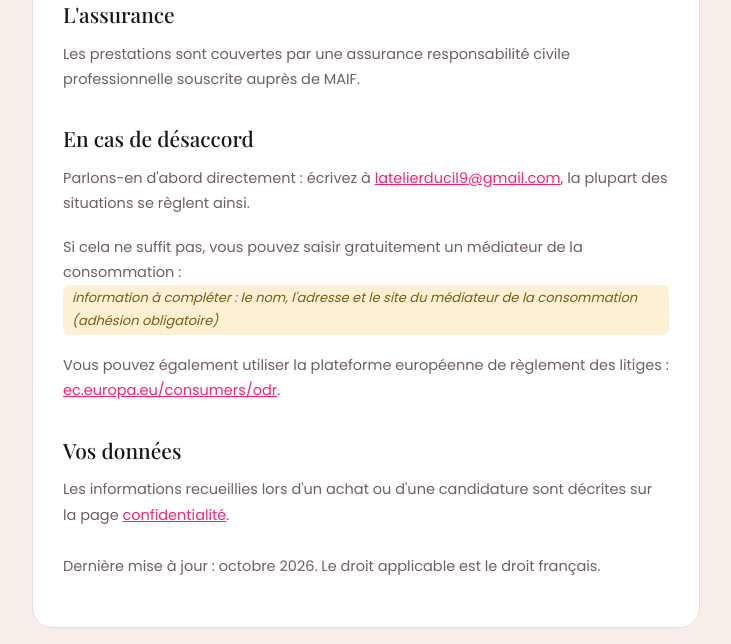
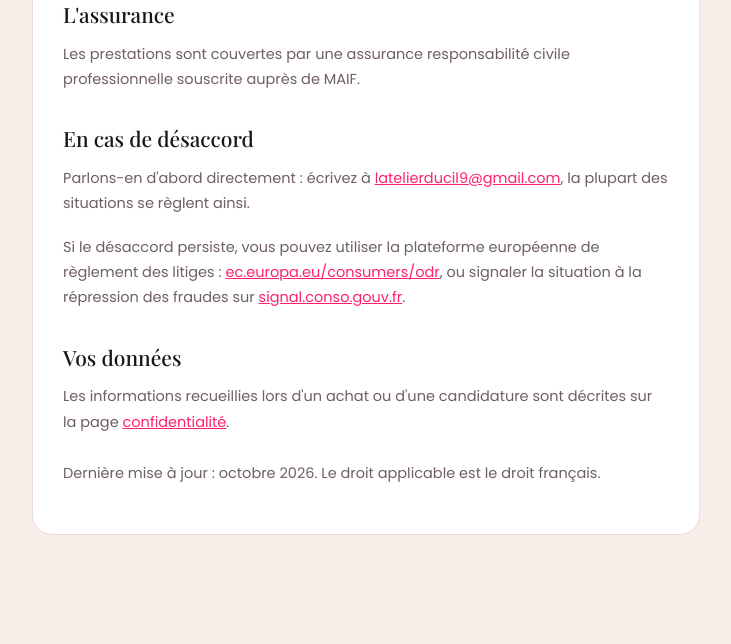
Before and after one commit to latelierducil9/latelierducil9, a PHP site: page /cgv.php in a window 1280 px wide. Shown: the part 1781-2425 px from the top of the page, without its empty margins (274-1005 px from the left). Run offline with PHP 8.4, Linux system fonts and the light colour scheme.

Commit message:
Retirer le bandeau du médiateur, Camille ayant décidé de ne pas adhérer
Camille a choisi de ne pas adhérer à un médiateur de la consommation
pour le moment, en connaissance de l'obligation. Le bandeau jaune
« information à compléter » s'affichait donc aux yeux des visiteuses
sur les CGV, sans aucune chance d'être rempli : il est retiré.

La page ne nomme désormais aucun médiateur, et ne prétend pas non plus
qu'il n'existe aucun recours. Les deux voies réellement ouvertes à une
cliente sont indiquées : la plateforme européenne de règlement des
litiges, et SignalConso pour la répression des fraudes. Annoncer un
médiateur imaginaire aurait été plus grave que de n'en annoncer aucun.

Le choix est documenté dans mentions-data.php et dans cgv.php, avec les
articles concernés (L.612-1 et L.616-1 du code de la consommation),
pour qu'il reste un choix et ne passe pas pour un oubli. Le jour où
elle adhère, remplir le bloc « mediateur » suffit : le paragraphe
réapparaît tout seul.

Les trois pages n'affichent plus aucune information manquante.

Co-Authored-By: Claude Opus 5 <noreply@anthropic.com>
Claude-Session: https://claude.ai/code/session_019Sgyrzd7VLm8Fne7Kf2p9W

```diff
--- a/cgv.php
+++ b/cgv.php
@@ -142,23 +142,43 @@ require __DIR__ . '/partials/header.php';
         <a href="mailto:<?= h($infos['email']) ?>"><?= h($infos['email']) ?></a>,
         la plupart des situations se règlent ainsi.
       </p>
-      <p>
-        Si cela ne suffit pas, vous pouvez saisir gratuitement un médiateur de
-        la consommation :
-        <?php if (info_presente($infos['mediateur']['nom'])): ?>
-          <strong><?= h($infos['mediateur']['nom']) ?></strong><?php
+      <?php
+      /*
+       * Le médiateur de la consommation.
+       *
+       * L'adhésion à un médiateur est obligatoire pour qui vend à des
+       * particuliers (article L.612-1 du code de la consommation), et
+       * ses coordonnées doivent figurer ici (article L.616-1).
+       *
+       * Camille a décidé de ne pas y adhérer pour le moment. Ce choix
+       * lui appartient et il est noté ici pour qu'il reste un choix,
+       * pas un oubli : le jour où elle adhère, il suffit de remplir le
+       * bloc « mediateur » dans mentions-data.php et le paragraphe
+       * réapparaît tout seul.
+       *
+       * En attendant, la page ne nomme aucun médiateur. Elle ne prétend
+       * pas non plus qu'il n'en existe pas : les recours réels d'une
+       * cliente, la plateforme européenne et la DGCCRF, sont indiqués
+       * ci-dessous. Annoncer un médiateur imaginaire serait plus grave
+       * que de n'en annoncer aucun.
+       */
+      ?>
+      <?php if (info_presente($infos['mediateur']['nom'])): ?>
+        <p>
+          Si cela ne suffit pas, vous pouvez saisir gratuitement un médiateur de
+          la consommation : <strong><?= h($infos['mediateur']['nom']) ?></strong><?php
           if (info_presente($infos['mediateur']['adresse'])): ?>,
           <?= h($infos['mediateur']['adresse']) ?><?php endif; ?><?php
           if (info_presente($infos['mediateur']['site'])): ?>,
           <a href="<?= h($infos['mediateur']['site']) ?>" target="_blank" rel="noopener"><?= h($infos['mediateur']['site']) ?></a><?php endif; ?>.
-        <?php else: ?>
-          <?= info_legale('', 'le nom, l\'adresse et le site du médiateur de la consommation (adhésion obligatoire)') ?>
-        <?php endif; ?>
-      </p>
+        </p>
+      <?php endif; ?>
       <p>
-        Vous pouvez également utiliser la plateforme européenne de règlement
-        des litiges :
-        <a href="https://ec.europa.eu/consumers/odr" target="_blank" rel="noopener">ec.europa.eu/consumers/odr</a>.
+        Si le désaccord persiste, vous pouvez utiliser la plateforme européenne
+        de règlement des litiges :
+        <a href="https://ec.europa.eu/consumers/odr" target="_blank" rel="noopener">ec.europa.eu/consumers/odr</a>,
+        ou signaler la situation à la répression des fraudes sur
+        <a href="https://signal.conso.gouv.fr" target="_blank" rel="noopener">signal.conso.gouv.fr</a>.
       </p>
 
       <h2>Vos données</h2>
--- a/mentions-data.php
+++ b/mentions-data.php
@@ -69,6 +69,11 @@ return [
     //  Obligatoire pour qui vend à des particuliers (article L.612-1 du
     //  code de la consommation). Il faut adhérer à un médiateur agréé
     //  et indiquer son nom et son adresse, y compris son site.
+    //
+    //  Camille a décidé de ne pas y adhérer pour le moment, en
+    //  connaissance de l'obligation. Laissé vide volontairement : ce
+    //  n'est pas un oubli. Le jour où elle adhère, remplir ces trois
+    //  lignes suffit, le paragraphe des CGV réapparaît tout seul.
     'mediateur' => [
         'nom'     => '',
         'adresse' => '',
```
